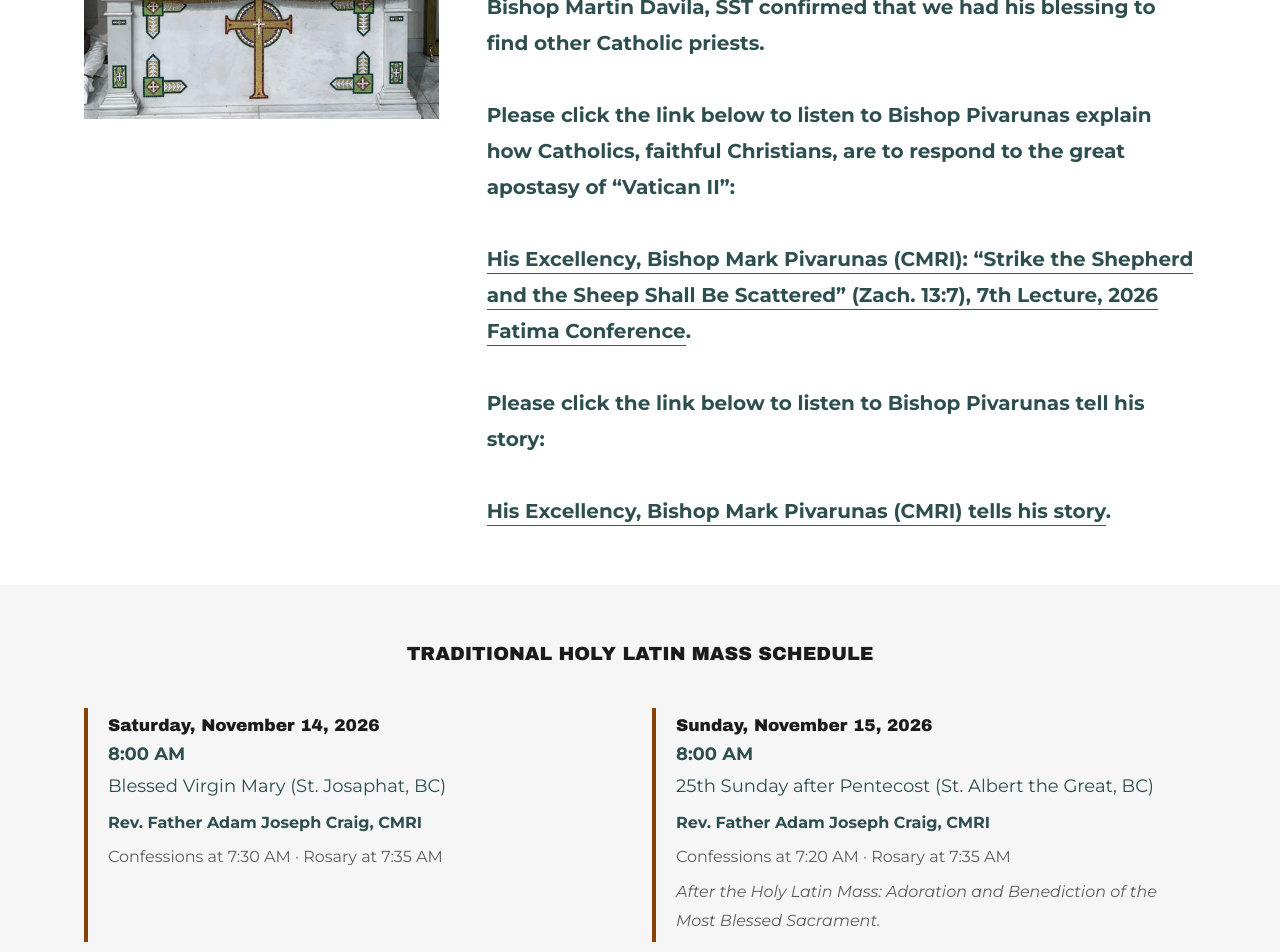
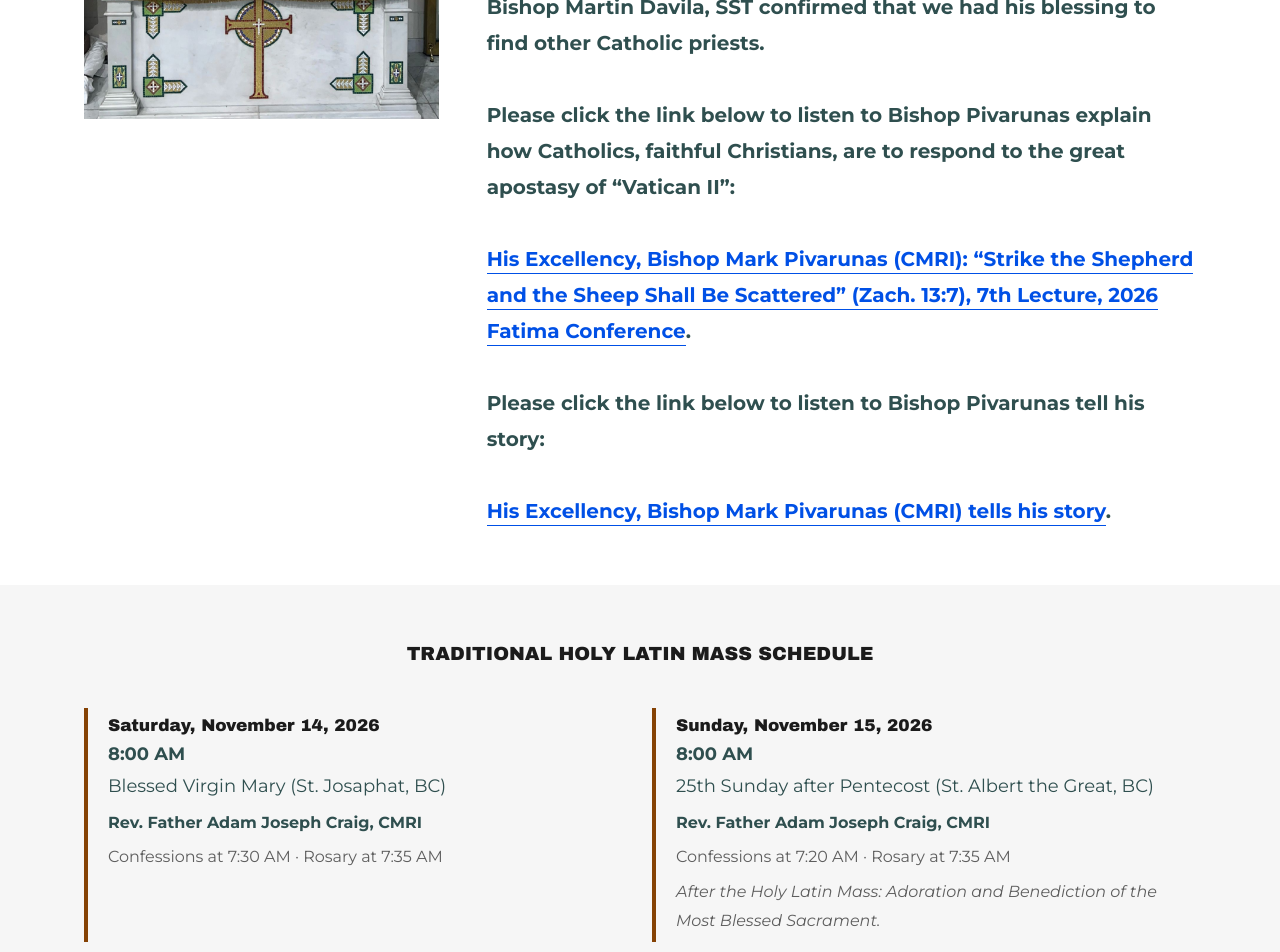
Before and after one commit to ourladymhtchurch/ourladymhtchurch.github.io, a Jekyll site: the page built from index.html, in a window 1280 px wide. Shown: the part 1473-2425 px from the top of the page. Built offline with Jekyll 4.4.1, drawn with Linux system fonts in a browser that asks for light colours.

Commit message:
Make text links bold bright blue

```diff
--- a/_sass/olmht/_components.scss
+++ b/_sass/olmht/_components.scss
@@ -95,7 +95,7 @@
 }
 .field input:focus, .field textarea:focus { border-bottom-color: var(--brown); }
 .form-note { font-size: 12px; color: var(--gray-2); text-align: center; margin-top: 16px; line-height: 1.6; }
-.form-note a { color: var(--brown); }
+.form-note a { color: var(--link); font-weight: 700; }
 .form-success { margin-top: 24px; padding: 16px 20px; border-left: 4px solid var(--brown); background: var(--panel); color: var(--ink); font-size: 16px; }
 
 /* PayPal donate button (donation page) */
--- a/_sass/olmht/_documents.scss
+++ b/_sass/olmht/_documents.scss
@@ -21,8 +21,8 @@
 .resource-group__desc { font-size: 15px; color: var(--gray); margin-bottom: 12px; line-height: 1.6; }
 .resource-group ul { list-style: none; margin: 0; padding: 0; }
 .resource-group li { padding: 8px 0; border-bottom: 1px solid #eee; font-size: 17px; line-height: 1.5; overflow-wrap: anywhere; }
-.resource-group a { color: var(--gray); text-decoration: none; border-bottom: 1px solid var(--brown); padding-bottom: 1px; }
-.resource-group a:hover { color: var(--brown); }
+.resource-group a { color: var(--link); font-weight: 700; text-decoration: none; border-bottom: 1px solid currentColor; padding-bottom: 1px; }
+.resource-group a:hover { color: var(--link-hover); }
 .resource-note { font-size: 14px; color: var(--gray-2); }
 
 /* Related documents under a document */
--- a/_sass/olmht/_layout.scss
+++ b/_sass/olmht/_layout.scss
@@ -15,7 +15,8 @@
 .section--brown .eyebrow a,
 .section--brown .text,
 .section--brown .text--ink { color: #fff; }
-.section--brown .rich a { border-bottom-color: var(--peach); }
+.section--brown .rich a { color: inherit; border-bottom-color: var(--peach); }
+.section--brown .rich a:hover { color: var(--peach); }
 .section--brown .pdf-viewer__download:hover { color: var(--peach); }
 
 .grid { display: grid; gap: 32px 48px; align-items: start; }
--- a/_sass/olmht/_typography.scss
+++ b/_sass/olmht/_typography.scss
@@ -28,8 +28,8 @@
 .rich { line-height: 1.8; overflow-wrap: anywhere; }
 .rich p { margin: 0; }
 .rich ul, .rich ol { margin: 0; padding-left: 1.3em; }
-.rich a { color: inherit; text-decoration: none; border-bottom: 1px solid var(--brown); padding-bottom: 2px; overflow-wrap: anywhere; }
-.rich a:hover { color: var(--brown); }
+.rich a { color: var(--link); font-weight: 700; text-decoration: none; border-bottom: 1px solid currentColor; padding-bottom: 2px; overflow-wrap: anywhere; }
+.rich a:hover { color: var(--link-hover); }
 .rich h1, .rich h2, .rich h3, .rich h4 { font-family: var(--font-body); color: inherit; line-height: 1.4; }
 .rich h1 { font-size: 24px; font-weight: 700; text-align: center; margin: 8px 0; }
 .rich h2 { font-size: 22px; margin: 16px 0 8px; }
--- a/_sass/olmht/_variables.scss
+++ b/_sass/olmht/_variables.scss
@@ -5,6 +5,8 @@
   --brown-active: #522601;
   --brown-dark:   #673102;   /* menu link hover */
   --peach:        #fea57a;   /* accents on brown backgrounds */
+  --link:         #0050e6;   /* bold bright blue text links (news, notices, Resources) */
+  --link-hover:   #003399;
   --ink:          #1b1b1b;   /* headings */
   --slate:        #2f4f4f;   /* emphasized body text on the home page */
   --gray:         #5e5e5e;   /* standard body text */
```
